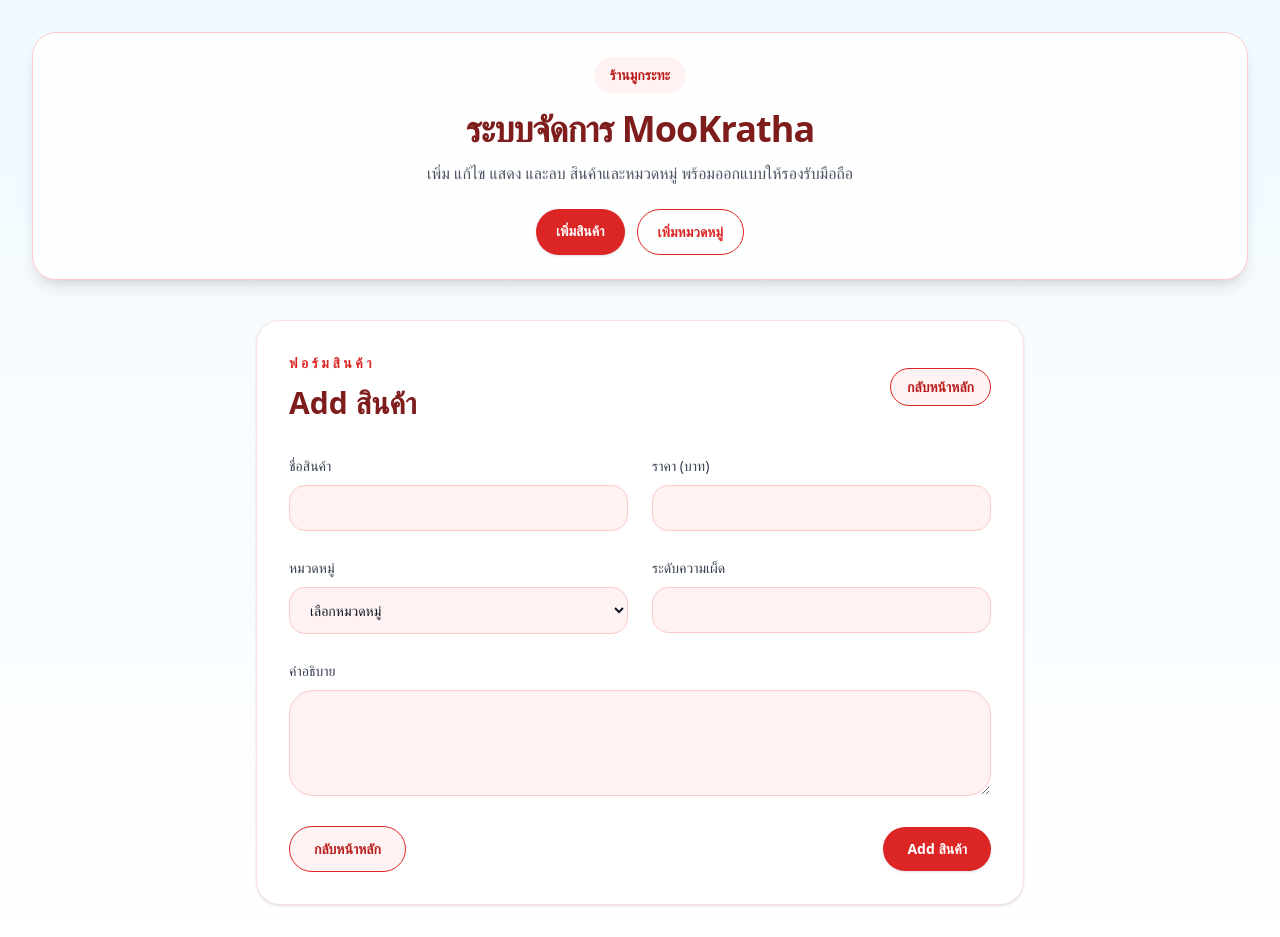
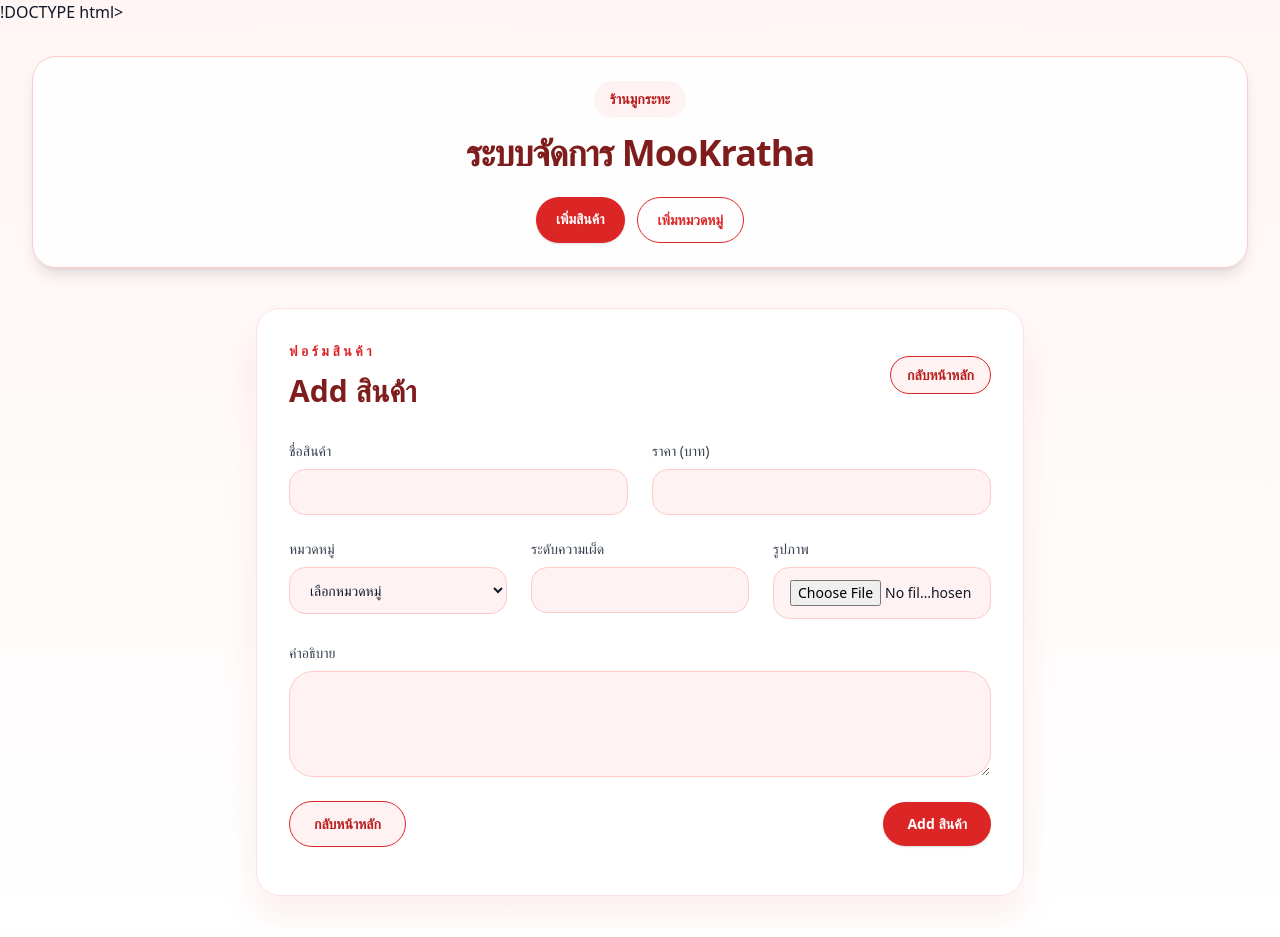
Before and after one commit to gus282519/moo_kratha_project, a Flask app: page /product/add in a window 1280 px wide. After the commit the page ends 905 px from the top, so only its background shows below. Run offline with Flask 3, Linux system fonts and the light colour scheme; data comes from the database, SQL or seed files in the repository; some libraries are stand-ins or nearby versions.

Commit message:
Update index.html

```diff
--- a/templates/index.html
+++ b/templates/index.html
@@ -1,150 +1,468 @@
-<!DOCTYPE html>
+!DOCTYPE html>
 <html lang="th">
 <head>
   <meta charset="UTF-8" />
   <meta name="viewport" content="width=device-width, initial-scale=1.0" />
   <title>MooKratha Management</title>
+
   <script src="https://cdn.tailwindcss.com"></script>
+
   <style>
-    body { background: linear-gradient(180deg, #f0f9ff 0%, #ffffff 100%); }
-    .card-shadow { box-shadow: 0 20px 35px rgba(220, 38, 38, .08); }
+    body {
+      background: linear-gradient(180deg, #fff5f5 0%, #ffffff 100%);
+    }
+
+    .card-shadow {
+      box-shadow: 0 20px 35px rgba(220, 38, 38, .08);
+    }
   </style>
 </head>
+
 <body class="min-h-screen text-gray-900">
+
   <div class="mx-auto max-w-7xl px-4 py-8 sm:px-6 lg:px-8">
+
+    <!-- FLASH MESSAGE -->
+    {% with messages = get_flashed_messages(with_categories=true) %}
+      {% if messages %}
+        {% for category, message in messages %}
+          <div class="mb-4 rounded-3xl border p-4
+            {% if category == 'error' %}
+              border-red-200 bg-red-50 text-red-700
+            {% else %}
+              border-green-200 bg-green-50 text-green-700
+            {% endif %}
+          ">
+            {{ message }}
+          </div>
+        {% endfor %}
+      {% endif %}
+    {% endwith %}
+
+    <!-- HEADER -->
     <header class="mb-10 rounded-3xl border border-red-200 bg-white/90 p-6 shadow-lg text-center">
+
       <div class="inline-flex items-center gap-3 rounded-full bg-red-50 px-4 py-2 text-sm font-semibold text-red-700">
         <span>ร้านมูกระทะ</span>
       </div>
-      <h1 class="mt-4 text-4xl font-extrabold tracking-tight text-red-900">ระบบจัดการ MooKratha</h1>
-      <p class="mx-auto mt-3 max-w-2xl text-sm text-gray-600 sm:text-base">เพิ่ม แก้ไข แสดง และลบ สินค้าและหมวดหมู่ พร้อมออกแบบให้รองรับมือถือ</p>
+
+      <h1 class="mt-4 text-4xl font-extrabold tracking-tight text-red-900">
+        ระบบจัดการ MooKratha
+      </h1>
+
       <div class="mt-6 flex flex-wrap justify-center gap-3">
-        <a href="/product/add" class="rounded-full bg-red-600 px-5 py-3 text-sm font-semibold text-white shadow hover:bg-red-700">เพิ่มสินค้า</a>
-        <a href="/category/add" class="rounded-full border border-red-600 px-5 py-3 text-sm font-semibold text-red-600 hover:bg-red-50">เพิ่มหมวดหมู่</a>
+        <a href="/product/add"
+          class="rounded-full bg-red-600 px-5 py-3 text-sm font-semibold text-white shadow hover:bg-red-700">
+          เพิ่มสินค้า
+        </a>
+
+        <a href="/category/add"
+          class="rounded-full border border-red-600 px-5 py-3 text-sm font-semibold text-red-600 hover:bg-red-50">
+          เพิ่มหมวดหมู่
+        </a>
       </div>
+
     </header>
 
+    <!-- HOME PAGE -->
     {% if page == 'home' %}
+
       <section class="mb-10">
+
         <div class="flex flex-col gap-6 lg:flex-row lg:items-center lg:justify-between">
+
           <div>
-            <h2 class="text-2xl font-bold text-red-900">สินค้า MooKratha</h2>
-            <p class="mt-1 text-sm text-gray-600">ดูรายการสินค้าและหมวดหมู่ทั้งหมดในระบบ</p>
+            <h2 class="text-2xl font-bold text-red-900">
+              สินค้า MooKratha
+            </h2>
+
+            <p class="mt-1 text-sm text-gray-600">
+              ดูรายการสินค้าและหมวดหมู่ทั้งหมดในระบบ
+            </p>
           </div>
+
           <div class="rounded-3xl bg-white px-4 py-4 shadow card-shadow sm:px-6">
-            <p class="text-sm text-gray-500">หมวดหมู่ทั้งหมด</p>
+
+            <p class="text-sm text-gray-500">
+              หมวดหมู่ทั้งหมด
+            </p>
+
             <div class="mt-3 flex flex-wrap gap-2">
+
               {% for cat in categories %}
-                <span class="rounded-full border border-red-200 bg-red-50 px-3 py-1 text-xs text-red-700">{{ cat.category_name }}</span>
+                <span class="rounded-full border border-red-200 bg-red-50 px-3 py-1 text-xs text-red-700">
+                  {{ cat.category_name }}
+                </span>
               {% else %}
-                <span class="text-sm text-gray-500">ยังไม่มีหมวดหมู่</span>
+                <span class="text-sm text-gray-500">
+                  ยังไม่มีหมวดหมู่
+                </span>
               {% endfor %}
+
             </div>
           </div>
         </div>
+
       </section>
 
+      <!-- PRODUCT GRID -->
       <section class="grid gap-6 sm:grid-cols-2 xl:grid-cols-3">
+
         {% for product in products %}
+
           <article class="overflow-hidden rounded-3xl border border-red-100 bg-white p-5 shadow card-shadow">
+
             <div class="space-y-4">
+
+              <!-- IMAGE -->
               <div class="aspect-[4/3] overflow-hidden rounded-3xl bg-red-50">
-                <div class="flex h-full items-center justify-center text-red-200">ไม่มีรูปภาพ</div>
+
+                {% if product.image_url %}
+
+                  <img
+                    src="{{ url_for('static', filename='uploads/' + product.image_url) }}"
+                    alt="{{ product.meat_name }}"
+                    class="h-full w-full object-cover"
+                  />
+
+                {% else %}
+
+                  <div class="flex h-full items-center justify-center text-red-200">
+                    ไม่มีรูปภาพ
+                  </div>
+
+                {% endif %}
+
               </div>
+
+              <!-- CONTENT -->
               <div>
-                <p class="text-xs font-semibold uppercase tracking-[0.2em] text-red-600">{{ product.category_name or 'ไม่มีหมวดหมู่' }}</p>
-                <h3 class="mt-3 text-xl font-semibold text-red-900">{{ product.meat_name }}</h3>
-                <p class="mt-2 text-sm leading-6 text-gray-600">{{ product.description or 'คำอธิบายสินค้า...' }}</p>
+
+                <p class="text-xs font-semibold uppercase tracking-[0.2em] text-red-600">
+                  {{ product.category_name or 'ไม่มีหมวดหมู่' }}
+                </p>
+
+                <h3 class="mt-3 text-xl font-semibold text-red-900">
+                  {{ product.meat_name }}
+                </h3>
+
+                <p class="mt-2 text-sm leading-6 text-gray-600">
+                  {{ product.description or 'คำอธิบายสินค้า...' }}
+                </p>
+
                 {% if product.spiciness_level %}
-                  <p class="mt-1 text-xs text-red-700">ระดับความเผ็ด: {{ product.spiciness_level }}</p>
+                  <p class="mt-1 text-xs text-red-700">
+                    ระดับความเผ็ด: {{ product.spiciness_level }}
+                  </p>
                 {% endif %}
+
               </div>
+
+              <!-- PRICE -->
               <div class="flex items-center justify-between gap-4">
-                <span class="text-xl font-bold text-red-700">฿{{ '%.2f'|format(product.price) }}</span>
+
+                <span class="text-xl font-bold text-red-700">
+                  ฿{{ '%.2f'|format(product.price) }}
+                </span>
+
                 <div class="flex items-center gap-2">
-                  <a href="/product/edit/{{ product.meat_id }}" class="rounded-full bg-red-600 px-4 py-2 text-xs font-semibold text-white hover:bg-red-700">แก้ไข</a>
-                  <a href="/product/delete/{{ product.meat_id }}" class="rounded-full border border-red-200 bg-white px-4 py-2 text-xs font-semibold text-red-700 hover:bg-red-50">ลบ</a>
+
+                  <a
+                    href="{{ url_for('edit_product', product_id=product['meat_id']) }}"
+                    class="rounded-full bg-red-600 px-4 py-2 text-xs font-semibold text-white hover:bg-red-700"
+                  >
+                    แก้ไข
+                  </a>
+
+                  <a
+                    href="{{ url_for('delete_product', product_id=product['meat_id']) }}"
+                    class="rounded-full border border-red-200 bg-white px-4 py-2 text-xs font-semibold text-red-700 hover:bg-red-50"
+                  >
+                    ลบ
+                  </a>
+
                 </div>
+
               </div>
+
             </div>
+
           </article>
+
         {% else %}
+
           <div class="col-span-full rounded-3xl border border-red-200 bg-white p-8 text-center text-red-700 shadow card-shadow">
-            <p class="text-lg font-semibold">ยังไม่มีสินค้าในระบบ</p>
-            <p class="mt-2 text-sm text-gray-600">เพิ่มสินค้าใหม่หรือหมวดหมู่ก่อนเพื่อเริ่มต้นใช้งาน</p>
+
+            <p class="text-lg font-semibold">
+              ยังไม่มีสินค้าในระบบ
+            </p>
+
+            <p class="mt-2 text-sm text-gray-600">
+              เพิ่มสินค้าใหม่หรือหมวดหมู่ก่อนเพื่อเริ่มต้นใช้งาน
+            </p>
+
           </div>
+
         {% endfor %}
+
       </section>
+
     {% elif page == 'product_form' %}
+
+      <!-- PRODUCT FORM -->
       <section class="mx-auto max-w-3xl rounded-3xl border border-red-100 bg-white p-8 shadow card-shadow">
+
         <div class="flex items-center justify-between gap-4">
+
           <div>
-            <p class="text-sm font-semibold uppercase tracking-[0.25em] text-red-600">ฟอร์มสินค้า</p>
-            <h2 class="mt-3 text-3xl font-bold text-red-900">{{ action }} สินค้า</h2>
+            <p class="text-sm font-semibold uppercase tracking-[0.25em] text-red-600">
+              ฟอร์มสินค้า
+            </p>
+
+            <h2 class="mt-3 text-3xl font-bold text-red-900">
+              {{ action }} สินค้า
+            </h2>
           </div>
-          <a href="/" class="rounded-full border border-red-600 bg-red-50 px-4 py-2 text-sm font-semibold text-red-700 hover:bg-red-100">กลับหน้าหลัก</a>
+
+          <a href="/"
+            class="rounded-full border border-red-600 bg-red-50 px-4 py-2 text-sm font-semibold text-red-700 hover:bg-red-100">
+            กลับหน้าหลัก
+          </a>
+
         </div>
+
+        <!-- FORM -->
+        <form
+          method="POST"
+          enctype="multipart/form-data"
+          action="{{ url_for('edit_product', product_id=product['meat_id']) if product else url_for('add_product') }}"
+          class="mt-8 space-y-6"
+        >
+
+          <div class="grid gap-6 sm:grid-cols-2">
+
+            <label class="block">
+
+              <span class="text-sm font-medium text-gray-700">
+                ชื่อสินค้า
+              </span>
+
+              <input
+                name="name"
+                value="{{ product.meat_name if product else '' }}"
+                required
+                class="mt-2 w-full rounded-2xl border border-red-200 bg-red-50 px-4 py-3 text-sm text-gray-900 outline-none focus:border-red-500"
+              />
+
+            </label>
+
+            <label class="block">
+
+              <span class="text-sm font-medium text-gray-700">
+                ราคา (บาท)
+              </span>
+
+              <input
+                name="price"
+                type="number"
+                step="0.01"
+                value="{{ product.price if product else '' }}"
+                required
+                class="mt-2 w-full rounded-2xl border border-red-200 bg-red-50 px-4 py-3 text-sm text-gray-900 outline-none focus:border-red-500"
+              />
+
+            </label>
+
+          </div>
+
+          <div class="grid gap-6 sm:grid-cols-3">
+
+            <!-- CATEGORY -->
+            <label class="block">
+
+              <span class="text-sm font-medium text-gray-700">
+                หมวดหมู่
+              </span>
+
+              <select
+                name="category_id"
+                class="mt-2 w-full rounded-2xl border border-red-200 bg-red-50 px-4 py-3 text-sm text-gray-900 outline-none focus:border-red-500"
+              >
+
+                <option value="">
+                  เลือกหมวดหมู่
+                </option>
+
+                {% for cat in categories %}
+
+                  <option
+                    value="{{ cat.category_id }}"
+                    {% if product and product.category_id == cat.category_id %}
+                      selected
+                    {% endif %}
+                  >
+                    {{ cat.category_name }}
+                  </option>
+
+                {% endfor %}
+
+              </select>
+
+            </label>
+
+            <!-- SPICY -->
+            <label class="block">
+
+              <span class="text-sm font-medium text-gray-700">
+                ระดับความเผ็ด
+              </span>
+
+              <input
+                name="spiciness_level"
+                value="{{ product.spiciness_level if product else '' }}"
+                class="mt-2 w-full rounded-2xl border border-red-200 bg-red-50 px-4 py-3 text-sm text-gray-900 outline-none focus:border-red-500"
+              />
+
+            </label>
+
+            <!-- IMAGE -->
+            <label class="block">
+
+              <span class="text-sm font-medium text-gray-700">
+                รูปภาพ
+              </span>
+
+              <input
+                type="hidden"
+                name="existing_image_url"
+                value="{{ product.image_url if product else '' }}"
+              />
+
+              <input
+                name="image_file"
+                type="file"
+                accept="image/*"
+                class="mt-2 w-full rounded-2xl border border-red-200 bg-red-50 px-4 py-3 text-sm text-gray-900 outline-none focus:border-red-500"
+              />
+
+            </label>
+
+          </div>
+
+          <!-- DESCRIPTION -->
+          <label class="block">
+
+            <span class="text-sm font-medium text-gray-700">
+              คำอธิบาย
+            </span>
+
+            <textarea
+              name="description"
+              rows="4"
+              class="mt-2 w-full rounded-3xl border border-red-200 bg-red-50 px-4 py-3 text-sm text-gray-900 outline-none focus:border-red-500"
+            >{{ product.description if product else '' }}</textarea>
+
+          </label>
+
+          <!-- BUTTON -->
+          <div class="flex flex-col gap-3 sm:flex-row sm:items-center sm:justify-between">
+
+            <a href="/"
+              class="rounded-full border border-red-600 bg-red-50 px-6 py-3 text-sm font-semibold text-red-700 hover:bg-red-100">
+              กลับหน้าหลัก
+            </a>
+
+            <button
+              type="submit"
+              class="rounded-full bg-red-600 px-6 py-3 text-sm font-semibold text-white shadow hover:bg-red-700"
+            >
+              {{ action }} สินค้า
+            </button>
+
+          </div>
+
+        </form>
+
+      </section>
+
+    {% elif page == 'category_form' %}
+
+      <!-- CATEGORY FORM -->
+      <section class="mx-auto max-w-2xl rounded-3xl border border-red-100 bg-white p-8 shadow card-shadow">
+
+        <div class="flex items-center justify-between gap-4">
+
+          <div>
+            <p class="text-sm font-semibold uppercase tracking-[0.25em] text-red-600">
+              ฟอร์มหมวดหมู่
+            </p>
+
+            <h2 class="mt-3 text-3xl font-bold text-red-900">
+              {{ action }} หมวดหมู่
+            </h2>
+          </div>
+
+          <a href="/"
+            class="rounded-full border border-red-600 bg-red-50 px-4 py-2 text-sm font-semibold text-red-700 hover:bg-red-100">
+            กลับหน้าหลัก
+          </a>
+
+        </div>
+
         <form method="POST" class="mt-8 space-y-6">
-          <div class="grid gap-6 sm:grid-cols-2">
-            <label class="block">
-              <span class="text-sm font-medium text-gray-700">ชื่อสินค้า</span>
-              <input name="name" value="{{ product.meat_name if product else '' }}" required class="mt-2 w-full rounded-2xl border border-red-200 bg-red-50 px-4 py-3 text-sm text-gray-900 outline-none focus:border-red-500" />
-            </label>
-            <label class="block">
-              <span class="text-sm font-medium text-gray-700">ราคา (บาท)</span>
-              <input name="price" type="number" step="0.01" value="{{ product.price if product else '' }}" required class="mt-2 w-full rounded-2xl border border-red-200 bg-red-50 px-4 py-3 text-sm text-gray-900 outline-none focus:border-red-500" />
-            </label>
+
+          <label class="block">
+
+            <span class="text-sm font-medium text-gray-700">
+              ชื่อหมวดหมู่
+            </span>
+
+            <input
+              name="name"
+              value="{{ category.category_name if category else '' }}"
+              required
+              class="mt-2 w-full rounded-2xl border border-red-200 bg-red-50 px-4 py-3 text-sm text-gray-900 outline-none focus:border-red-500"
+            />
+
+          </label>
+
+          <label class="block">
+
+            <span class="text-sm font-medium text-gray-700">
+              คำอธิบาย
+            </span>
+
+            <textarea
+              name="description"
+              rows="3"
+              class="mt-2 w-full rounded-3xl border border-red-200 bg-red-50 px-4 py-3 text-sm text-gray-900 outline-none focus:border-red-500"
+            >{{ category.description if category else '' }}</textarea>
+
+          </label>
+
+          <div class="flex flex-col gap-3 sm:flex-row sm:items-center sm:justify-between">
+
+            <a href="/"
+              class="rounded-full border border-red-600 bg-red-50 px-6 py-3 text-sm font-semibold text-red-700 hover:bg-red-100">
+              กลับหน้าหลัก
+            </a>
+
+            <button
+              type="submit"
+              class="rounded-full bg-red-600 px-6 py-3 text-sm font-semibold text-white shadow hover:bg-red-700"
+            >
+              {{ action }} หมวดหมู่
+            </button>
+
           </div>
-          <div class="grid gap-6 sm:grid-cols-2">
-            <label class="block">
-              <span class="text-sm font-medium text-gray-700">หมวดหมู่</span>
-              <select name="category_id" class="mt-2 w-full rounded-2xl border border-red-200 bg-red-50 px-4 py-3 text-sm text-gray-900 outline-none focus:border-red-500">
-                <option value="">เลือกหมวดหมู่</option>
-                {% for cat in categories %}
-                  <option value="{{ cat.category_id }}" {% if product and product.category_id == cat.category_id %}selected{% endif %}>{{ cat.category_name }}</option>
-                {% endfor %}
-              </select>
-            </label>
-            <label class="block">
-              <span class="text-sm font-medium text-gray-700">ระดับความเผ็ด</span>
-              <input name="spiciness_level" value="{{ product.spiciness_level if product else '' }}" class="mt-2 w-full rounded-2xl border border-red-200 bg-red-50 px-4 py-3 text-sm text-gray-900 outline-none focus:border-red-500" />
-            </label>
-          </div>
-          <label class="block">
-            <span class="text-sm font-medium text-gray-700">คำอธิบาย</span>
-            <textarea name="description" rows="4" class="mt-2 w-full rounded-3xl border border-red-200 bg-red-50 px-4 py-3 text-sm text-gray-900 outline-none focus:border-red-500">{{ product.description if product else '' }}</textarea>
-          </label>
-          <div class="flex flex-col gap-3 sm:flex-row sm:items-center sm:justify-between">
-            <a href="/" class="rounded-full border border-red-600 bg-red-50 px-6 py-3 text-sm font-semibold text-red-700 hover:bg-red-100">กลับหน้าหลัก</a>
-            <button type="submit" class="rounded-full bg-red-600 px-6 py-3 text-sm font-semibold text-white shadow hover:bg-red-700">{{ action }} สินค้า</button>
-          </div>
+
         </form>
+
       </section>
-    {% elif page == 'category_form' %}
-      <section class="mx-auto max-w-2xl rounded-3xl border border-red-100 bg-white p-8 shadow card-shadow">
-        <div class="flex items-center justify-between gap-4">
-          <div>
-            <p class="text-sm font-semibold uppercase tracking-[0.25em] text-red-600">ฟอร์มหมวดหมู่</p>
-            <h2 class="mt-3 text-3xl font-bold text-red-900">{{ action }} หมวดหมู่</h2>
-          </div>
-          <a href="/" class="rounded-full border border-red-600 bg-red-50 px-4 py-2 text-sm font-semibold text-red-700 hover:bg-red-100">กลับหน้าหลัก</a>
-        </div>
-        <form method="POST" class="mt-8 space-y-6">
-          <label class="block">
-            <span class="text-sm font-medium text-gray-700">ชื่อหมวดหมู่</span>
-            <input name="name" value="{{ category.category_name if category else '' }}" required class="mt-2 w-full rounded-2xl border border-red-200 bg-red-50 px-4 py-3 text-sm text-gray-900 outline-none focus:border-red-500" />
-          </label>
-          <label class="block">
-            <span class="text-sm font-medium text-gray-700">คำอธิบาย</span>
-            <textarea name="description" rows="3" class="mt-2 w-full rounded-3xl border border-red-200 bg-red-50 px-4 py-3 text-sm text-gray-900 outline-none focus:border-red-500">{{ category.description if category else '' }}</textarea>
-          </label>
-          <div class="flex flex-col gap-3 sm:flex-row sm:items-center sm:justify-between">
-            <a href="/" class="rounded-full border border-red-600 bg-red-50 px-6 py-3 text-sm font-semibold text-red-700 hover:bg-red-100">กลับหน้าหลัก</a>
-            <button type="submit" class="rounded-full bg-red-600 px-6 py-3 text-sm font-semibold text-white shadow hover:bg-red-700">{{ action }} หมวดหมู่</button>
-          </div>
-        </form>
-      </section>
+
     {% endif %}
+
   </div>
+
 </body>
 </html>
```
